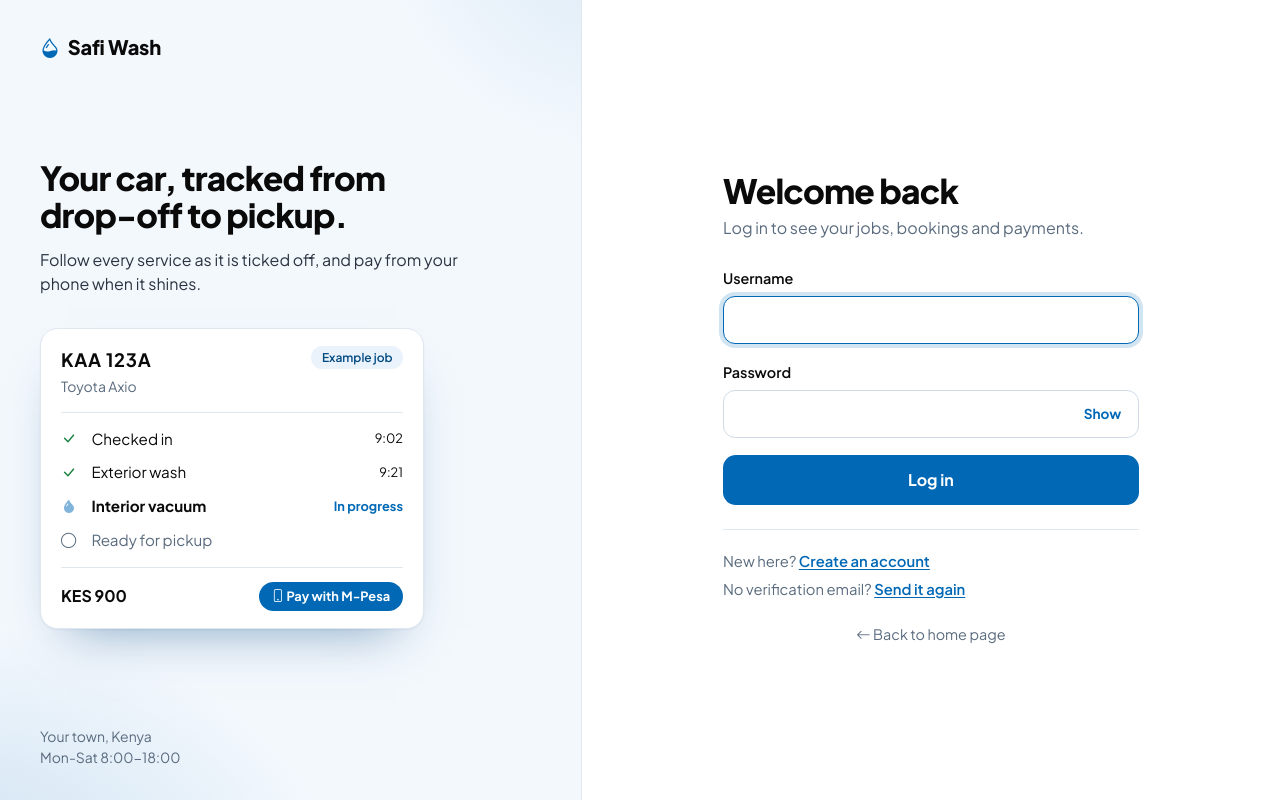
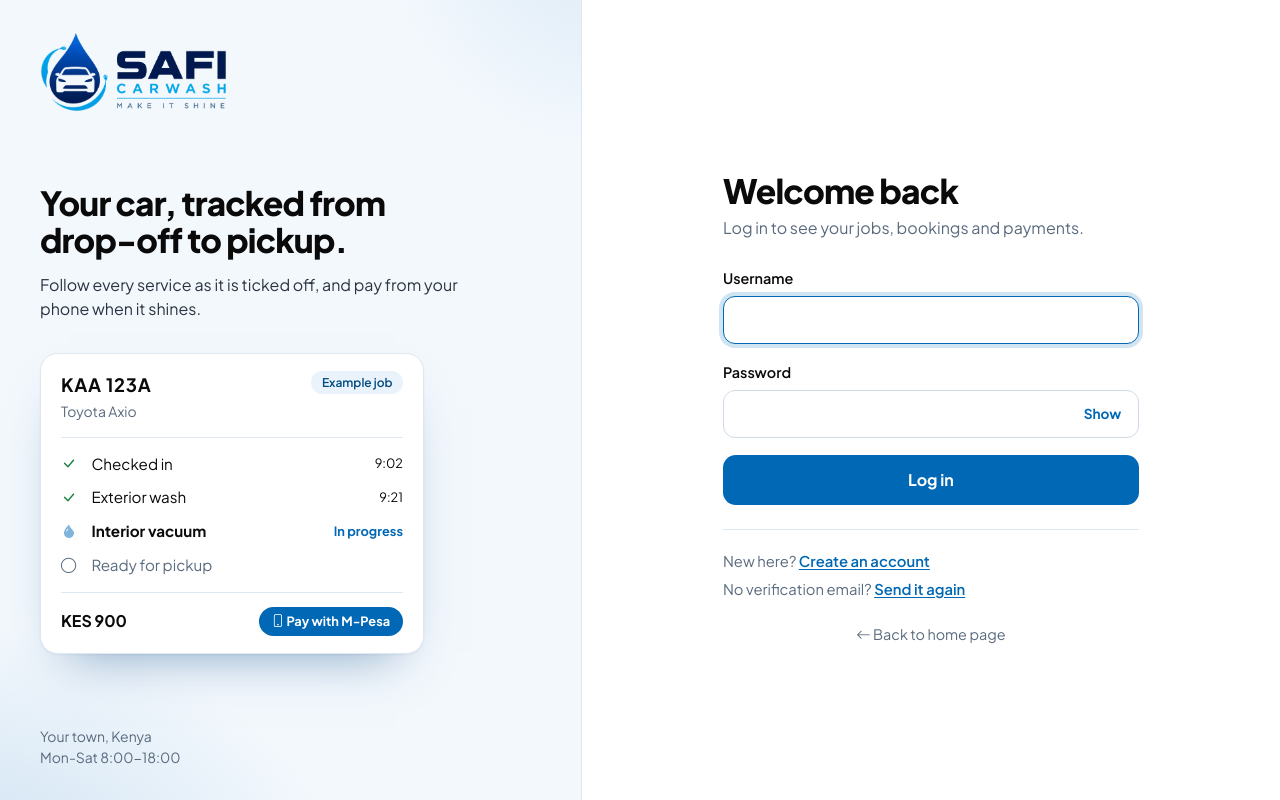
Before and after one commit to Omollodev/safi_wash, a Django app: page /accounts/login/ in a window 1280 px wide. Run offline with Django 5.2, Linux system fonts and the light colour scheme.

Commit message:
feat(brand): add Safi Wash logo, app icon and favicons
- static/img: logo (light), logo-white (for dark surfaces), app icon, favicon set,
  apple-touch and maskable icons; Genspark watermarks removed, backgrounds transparent
- navbar uses the app icon, login/signup panel and footer use the full logo
- favicon, apple-touch-icon, theme-color and web app manifest in base template
- serve .webmanifest with the right MIME type

Co-Authored-By: Claude Sonnet 5.5 <noreply@anthropic.com>
Claude-Session: https://claude.ai/code/session_01VgvV3C1eh5wc92CgahZZUW

```diff
--- a/config/settings/base.py
+++ b/config/settings/base.py
@@ -120,6 +120,7 @@ USE_TZ = True
 STATIC_URL = "static/"
 STATICFILES_DIRS = [BASE_DIR / "static"]
 STATIC_ROOT = BASE_DIR / "staticfiles"
+WHITENOISE_MIMETYPES = {".webmanifest": "application/manifest+json"}
 STORAGES = {
     "default": {"BACKEND": "django.core.files.storage.FileSystemStorage"},
     "staticfiles": {"BACKEND": "whitenoise.storage.CompressedManifestStaticFilesStorage"},
--- a/static/css/auth.css
+++ b/static/css/auth.css
@@ -8,9 +8,8 @@
     radial-gradient(40rem 26rem at -10% 110%, rgb(0 104 181 / .16), transparent 62%),
     radial-gradient(24rem 24rem at 105% -10%, rgb(0 104 181 / .1), transparent 60%),
     var(--paper); }
-.auth__logo { color: var(--ink); text-decoration: none; font-weight: 800; font-size: 1.25rem; letter-spacing: -.01em; display: inline-flex; gap: .5rem; align-items: center; }
-.auth__logo i { color: var(--brand); }
-.auth__logo:hover { color: var(--brand); }
+.auth__logo { display: inline-flex; align-self: flex-start; border-radius: .5rem; }
+.auth__logo img { height: 3.25rem; width: auto; display: block; }
 .auth__pitch, .auth__fine { display: none; }
 .auth__pitch h2 { font-size: clamp(1.8rem, 2.6vw, 2.5rem); font-weight: 800; line-height: 1.12; letter-spacing: -.025em; margin: 0 0 .9rem; text-wrap: balance; max-width: 18ch; color: var(--ink); }
 .auth__pitch > p { color: #2b3440; max-width: 38ch; margin: 0 0 2rem; }
@@ -88,6 +87,7 @@
 @media (min-width: 960px) {
   .auth { grid-template-columns: minmax(22rem, 5fr) minmax(0, 6fr); }
   .auth__brand { padding: 2rem 2.5rem; justify-content: space-between; border-bottom: 0; border-right: 1px solid var(--line); }
+  .auth__logo img { height: 5rem; }
   .auth__pitch, .auth__fine { display: block; }
   .auth__panel { padding: 3rem 2rem 2rem; }
 }
--- a/static/css/theme.css
+++ b/static/css/theme.css
@@ -51,6 +51,8 @@
 .app-nav .nav-link { font-weight: 500; }
 .app-nav .nav-link i, .app-nav .dropdown-item i { color: var(--brand); margin-right: .3rem; }
 .app-nav .navbar-brand i { color: var(--brand); }
+.brand-mark { width: 2.25rem; height: 2.25rem; border-radius: .6rem; display: block; }
+.foot-logo { height: 3rem; width: auto; margin-bottom: .6rem; }
 .app-nav .nav-link.active { color: var(--brand); font-weight: 600; }
 .text-secondary { color: var(--muted) !important; }
 .card { --bs-card-border-color: var(--line); --bs-card-cap-bg: var(--paper); box-shadow: 0 1px 2px rgb(10 40 80 / .05), 0 10px 26px -18px rgb(0 70 130 / .3); }
--- a/templates/auth/base_auth.html
+++ b/templates/auth/base_auth.html
@@ -8,7 +8,7 @@
 
 {% block content %}
 <aside class="auth__brand">
-  <a class="auth__logo" href="{% url 'dashboard:landing' %}"><i class="bi bi-droplet-half" aria-hidden="true"></i> {{ BUSINESS.name }}</a>
+  <a class="auth__logo" href="{% url 'dashboard:landing' %}"><img src="{% static 'img/logo.webp' %}" width="559" height="239" alt="{{ BUSINESS.name }} home"></a>
   <div class="auth__pitch">
     <h2>{% block brand_title %}Your car, tracked from drop-off to pickup.{% endblock %}</h2>
     <p>{% block brand_text %}Follow every service as it is ticked off, and pay from your phone when it shines.{% endblock %}</p>
--- a/templates/base.html
+++ b/templates/base.html
@@ -11,12 +11,18 @@
   <link href="https://fonts.googleapis.com/css2?family=Plus+Jakarta+Sans:wght@400;500;600;700;800&display=swap" rel="stylesheet">
   <link href="{% static 'css/theme.css' %}" rel="stylesheet">
   <link href="{% static 'css/app.css' %}" rel="stylesheet">
+  <link rel="icon" type="image/png" sizes="32x32" href="{% static 'img/favicon-32.png' %}">
+  <link rel="icon" type="image/png" sizes="48x48" href="{% static 'img/favicon-48.png' %}">
+  <link rel="shortcut icon" href="{% static 'img/favicon.ico' %}">
+  <link rel="apple-touch-icon" sizes="180x180" href="{% static 'img/apple-touch-icon.png' %}">
+  <link rel="manifest" href="{% static 'manifest.webmanifest' %}">
+  <meta name="theme-color" content="#0068b5">
   {% block head %}{% endblock %}
 </head>
 <body>
 {% block nav %}<nav class="navbar navbar-expand-lg app-nav sticky-top">
   <div class="container-fluid">
-    <a class="navbar-brand fw-semibold" href="{% url 'dashboard:landing' %}"><i class="bi bi-droplet-half"></i> {{ BUSINESS.name }}</a>
+    <a class="navbar-brand fw-semibold d-flex align-items-center gap-2" href="{% url 'dashboard:landing' %}"><img class="brand-mark" src="{% static 'img/icon.webp' %}" width="36" height="36" alt=""> {{ BUSINESS.name }}</a>
     <button class="navbar-toggler" type="button" data-bs-toggle="collapse" data-bs-target="#nav" aria-label="Toggle navigation"><span class="navbar-toggler-icon"></span></button>
     <div class="collapse navbar-collapse" id="nav">
       <ul class="navbar-nav me-auto">
@@ -72,6 +78,7 @@
 </main>
 
 {% block footer %}<footer class="text-center text-secondary small py-4">
+  <img class="foot-logo" src="{% static 'img/logo.webp' %}" width="559" height="239" alt="{{ BUSINESS.name }}: make it shine" loading="lazy"><br>
   {{ BUSINESS.name }} &middot; {{ BUSINESS.phone }} &middot; Open-source community project &mdash; a star on GitHub helps other students find it &#11088;
 </footer>{% endblock %}
 
```
Also changed, not shown: apps/catalog/tests/test_landing.py (+1 -1 lines), static/img/apple-touch-icon.png (added), static/img/favicon-32.png (added), static/img/favicon-48.png (added), static/img/favicon-64.png (added), static/img/favicon.ico (added), static/img/icon-192.png (added), static/img/icon-512.png (added), static/img/icon-maskable-512.png (added), static/img/icon.webp (added), static/img/logo-white.png (added), static/img/logo.png (added), static/img/logo.webp (added), static/manifest.webmanifest (added).
